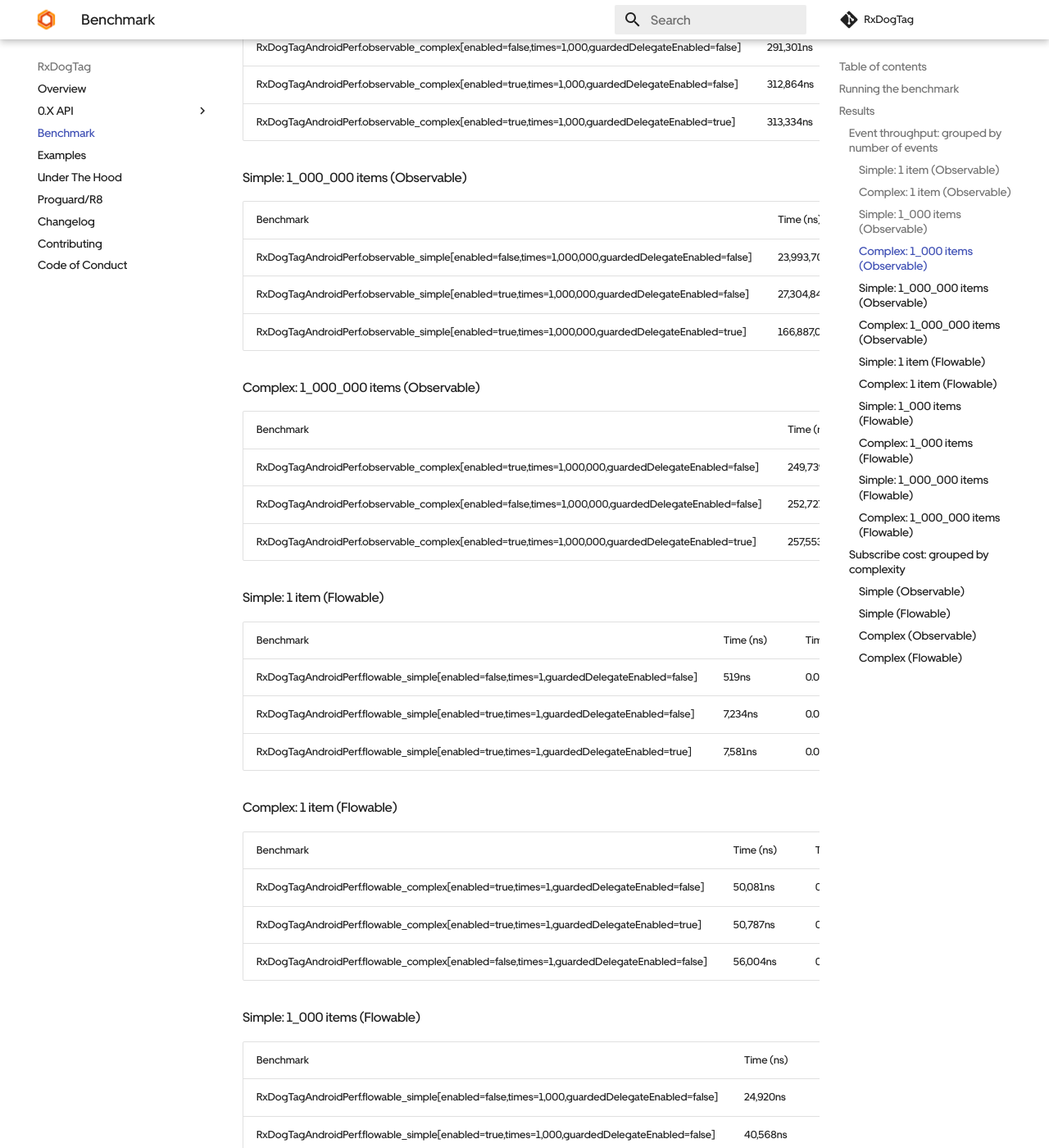
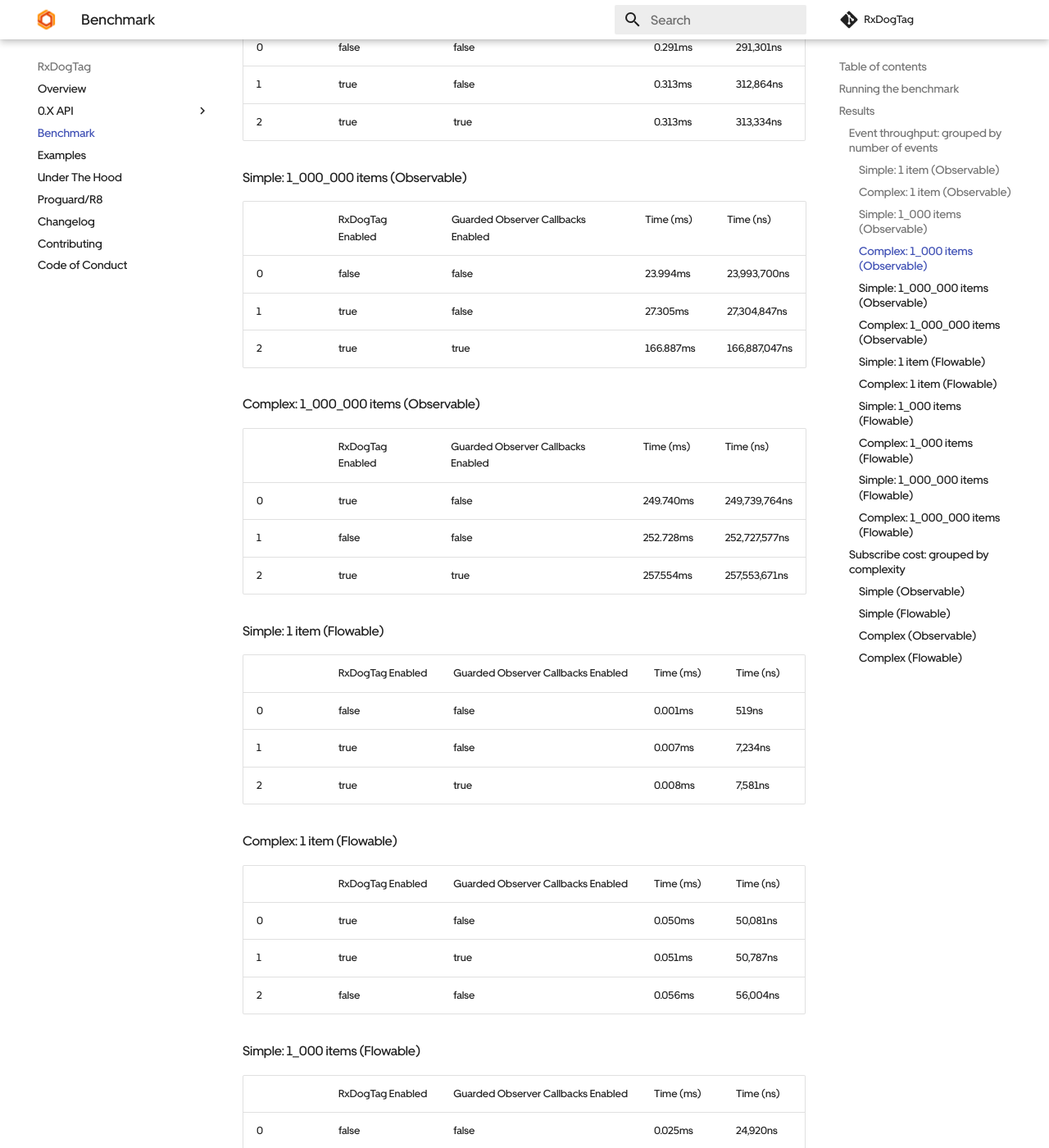
Before and after one commit to uber/RxDogTag, an MkDocs documentation site: the page built from docs/benchmark.md, in a window 1280 px wide and 1400 px high, scrolled down 1524 px. Shown: the whole window at 82% size. Built offline with MkDocs 1.6.1 and Material for MkDocs 9.7.7, drawn with Linux system fonts in a browser that asks for light colours; comment, search, counter and statistics services are not loaded; some of the changed text lies outside the part shown.

Commit message:
Simplify columns and naming
Now it all fits on a page

```diff
--- a/docs/benchmark.md
+++ b/docs/benchmark.md
@@ -17,88 +17,88 @@
 Measures the amount of time it takes for given number of elements to pass through the stream.
 
 #### Simple: 1 item (Observable)
-| Benchmark | Time (ns) | Time (ms) |
-|----------|------------|-----------|
-| RxDogTagAndroidPerf.observable_simple[enabled=false,times=1,guardedDelegateEnabled=false]          |         532ns |   0.001ms |
-| RxDogTagAndroidPerf.observable_simple[enabled=true,times=1,guardedDelegateEnabled=false]           |       7,060ns |   0.007ms |
-| RxDogTagAndroidPerf.observable_simple[enabled=true,times=1,guardedDelegateEnabled=true]            |       7,378ns |   0.007ms |
+|  | RxDogTag Enabled | Guarded Observer Callbacks Enabled | Time (ms) | Time (ns) |
+|----------|----------|----------|------------|-----------|
+| 0 | false | false |   0.001ms |         532ns |
+| 1 | true  | false |   0.007ms |       7,060ns |
+| 2 | true  | true  |   0.007ms |       7,378ns |
 
 #### Complex: 1 item (Observable)
-| Benchmark | Time (ns) | Time (ms) |
-|----------|------------|-----------|
-| RxDogTagAndroidPerf.observable_complex[enabled=true,times=1,guardedDelegateEnabled=false]          |      49,195ns | 0.049ms |
-| RxDogTagAndroidPerf.observable_complex[enabled=true,times=1,guardedDelegateEnabled=true]           |      50,492ns | 0.050ms |
-| RxDogTagAndroidPerf.observable_complex[enabled=false,times=1,guardedDelegateEnabled=false]         |      53,672ns | 0.054ms |
+|  | RxDogTag Enabled | Guarded Observer Callbacks Enabled | Time (ms) | Time (ns) |
+|----------|----------|----------|------------|-----------|
+| 0 | true  | false | 0.049ms |      49,195ns |
+| 1 | true  | true  | 0.050ms |      50,492ns |
+| 2 | false | false | 0.054ms |      53,672ns |
 
 #### Simple: 1_000 items (Observable)
-| Benchmark | Time (ns) | Time (ms) |
-|----------|------------|-----------|
-| RxDogTagAndroidPerf.observable_simple[enabled=false,times=1,000,guardedDelegateEnabled=false]      |      23,968ns |  0.024ms |
-| RxDogTagAndroidPerf.observable_simple[enabled=true,times=1,000,guardedDelegateEnabled=false]       |      40,743ns |  0.041ms |
-| RxDogTagAndroidPerf.observable_simple[enabled=true,times=1,000,guardedDelegateEnabled=true]        |     152,943ns |  0.153ms |
+|  | RxDogTag Enabled | Guarded Observer Callbacks Enabled | Time (ms) | Time (ns) |
+|----------|----------|----------|------------|-----------|
+| 0 | false | false |  0.024ms |      23,968ns |
+| 1 | true  | false |  0.041ms |      40,743ns |
+| 2 | true  | true  |  0.153ms |     152,943ns |
 
 #### Complex: 1_000 items (Observable)
-| Benchmark | Time (ns) | Time (ms) |
-|----------|------------|-----------|
-| RxDogTagAndroidPerf.observable_complex[enabled=false,times=1,000,guardedDelegateEnabled=false]     |     291,301ns | 0.291ms |
-| RxDogTagAndroidPerf.observable_complex[enabled=true,times=1,000,guardedDelegateEnabled=false]      |     312,864ns | 0.313ms |
-| RxDogTagAndroidPerf.observable_complex[enabled=true,times=1,000,guardedDelegateEnabled=true]       |     313,334ns | 0.313ms |
+|  | RxDogTag Enabled | Guarded Observer Callbacks Enabled | Time (ms) | Time (ns) |
+|----------|----------|----------|------------|-----------|
+| 0 | false | false | 0.291ms |     291,301ns |
+| 1 | true  | false | 0.313ms |     312,864ns |
+| 2 | true  | true  | 0.313ms |     313,334ns |
 
 #### Simple: 1_000_000 items (Observable)
-| Benchmark | Time (ns) | Time (ms) |
-|----------|------------|-----------|
-| RxDogTagAndroidPerf.observable_simple[enabled=false,times=1,000,000,guardedDelegateEnabled=false]  |  23,993,700ns | 23.994ms |
-| RxDogTagAndroidPerf.observable_simple[enabled=true,times=1,000,000,guardedDelegateEnabled=false]   |  27,304,847ns | 27.305ms |
-| RxDogTagAndroidPerf.observable_simple[enabled=true,times=1,000,000,guardedDelegateEnabled=true]    | 166,887,047ns | 166.887ms |
+|  | RxDogTag Enabled | Guarded Observer Callbacks Enabled | Time (ms) | Time (ns) |
+|----------|----------|----------|------------|-----------|
+| 0 | false | false | 23.994ms |  23,993,700ns |
+| 1 | true  | false | 27.305ms |  27,304,847ns |
+| 2 | true  | true  | 166.887ms | 166,887,047ns |
 
 #### Complex: 1_000_000 items (Observable)
-| Benchmark | Time (ns) | Time (ms) |
-|----------|------------|-----------|
-| RxDogTagAndroidPerf.observable_complex[enabled=true,times=1,000,000,guardedDelegateEnabled=false]  | 249,739,764ns | 249.740ms |
-| RxDogTagAndroidPerf.observable_complex[enabled=false,times=1,000,000,guardedDelegateEnabled=false] | 252,727,577ns | 252.728ms |
-| RxDogTagAndroidPerf.observable_complex[enabled=true,times=1,000,000,guardedDelegateEnabled=true]   | 257,553,671ns | 257.554ms |
+|  | RxDogTag Enabled | Guarded Observer Callbacks Enabled | Time (ms) | Time (ns) |
+|----------|----------|----------|------------|-----------|
+| 0 | true  | false | 249.740ms | 249,739,764ns |
+| 1 | false | false | 252.728ms | 252,727,577ns |
+| 2 | true  | true  | 257.554ms | 257,553,671ns |
 
 #### Simple: 1 item (Flowable)
-| Benchmark | Time (ns) | Time (ms) |
-|----------|------------|-----------|
-| RxDogTagAndroidPerf.flowable_simple[enabled=false,times=1,guardedDelegateEnabled=false]            |         519ns |   0.001ms |
-| RxDogTagAndroidPerf.flowable_simple[enabled=true,times=1,guardedDelegateEnabled=false]             |       7,234ns |   0.007ms |
-| RxDogTagAndroidPerf.flowable_simple[enabled=true,times=1,guardedDelegateEnabled=true]              |       7,581ns |   0.008ms |
+|  | RxDogTag Enabled | Guarded Observer Callbacks Enabled | Time (ms) | Time (ns) |
+|----------|----------|----------|------------|-----------|
+| 0 | false | false |   0.001ms |         519ns |
+| 1 | true  | false |   0.007ms |       7,234ns |
+| 2 | true  | true  |   0.008ms |       7,581ns |
 
 #### Complex: 1 item (Flowable)
-| Benchmark | Time (ns) | Time (ms) |
-|----------|------------|-----------|
-| RxDogTagAndroidPerf.flowable_complex[enabled=true,times=1,guardedDelegateEnabled=false]            |      50,081ns | 0.050ms |
-| RxDogTagAndroidPerf.flowable_complex[enabled=true,times=1,guardedDelegateEnabled=true]             |      50,787ns | 0.051ms |
-| RxDogTagAndroidPerf.flowable_complex[enabled=false,times=1,guardedDelegateEnabled=false]           |      56,004ns | 0.056ms |
+|  | RxDogTag Enabled | Guarded Observer Callbacks Enabled | Time (ms) | Time (ns) |
+|----------|----------|----------|------------|-----------|
+| 0 | true  | false | 0.050ms |      50,081ns |
+| 1 | true  | true  | 0.051ms |      50,787ns |
+| 2 | false | false | 0.056ms |      56,004ns |
 
 #### Simple: 1_000 items (Flowable)
-| Benchmark | Time (ns) | Time (ms) |
-|----------|------------|-----------|
-| RxDogTagAndroidPerf.flowable_simple[enabled=false,times=1,000,guardedDelegateEnabled=false]        |      24,920ns |  0.025ms |
-| RxDogTagAndroidPerf.flowable_simple[enabled=true,times=1,000,guardedDelegateEnabled=false]         |      40,568ns |  0.041ms |
-| RxDogTagAndroidPerf.flowable_simple[enabled=true,times=1,000,guardedDelegateEnabled=true]          |     153,124ns |  0.153ms |
+|  | RxDogTag Enabled | Guarded Observer Callbacks Enabled | Time (ms) | Time (ns) |
+|----------|----------|----------|------------|-----------|
+| 0 | false | false |  0.025ms |      24,920ns |
+| 1 | true  | false |  0.041ms |      40,568ns |
+| 2 | true  | true  |  0.153ms |     153,124ns |
 
 #### Complex: 1_000 items (Flowable)
-| Benchmark | Time (ns) | Time (ms) |
-|----------|------------|-----------|
-| RxDogTagAndroidPerf.flowable_complex[enabled=false,times=1,000,guardedDelegateEnabled=false]       |     273,178ns | 0.273ms |
-| RxDogTagAndroidPerf.flowable_complex[enabled=true,times=1,000,guardedDelegateEnabled=true]         |     342,812ns | 0.343ms |
-| RxDogTagAndroidPerf.flowable_complex[enabled=true,times=1,000,guardedDelegateEnabled=false]        |     375,208ns | 0.375ms |
+|  | RxDogTag Enabled | Guarded Observer Callbacks Enabled | Time (ms) | Time (ns) |
+|----------|----------|----------|------------|-----------|
+| 0 | false | false | 0.273ms |     273,178ns |
+| 1 | true  | true  | 0.343ms |     342,812ns |
+| 2 | true  | false | 0.375ms |     375,208ns |
 
 #### Simple: 1_000_000 items (Flowable)
-| Benchmark | Time (ns) | Time (ms) |
-|----------|------------|-----------|
-| RxDogTagAndroidPerf.flowable_simple[enabled=false,times=1,000,000,guardedDelegateEnabled=false]    |  23,952,919ns | 23.953ms |
-| RxDogTagAndroidPerf.flowable_simple[enabled=true,times=1,000,000,guardedDelegateEnabled=false]     |  26,791,825ns | 26.792ms |
-| RxDogTagAndroidPerf.flowable_simple[enabled=true,times=1,000,000,guardedDelegateEnabled=true]      | 162,547,359ns | 162.547ms |
+|  | RxDogTag Enabled | Guarded Observer Callbacks Enabled | Time (ms) | Time (ns) |
+|----------|----------|----------|------------|-----------|
+| 0 | false | false | 23.953ms |  23,952,919ns |
+| 1 | true  | false | 26.792ms |  26,791,825ns |
+| 2 | true  | true  | 162.547ms | 162,547,359ns |
 
 #### Complex: 1_000_000 items (Flowable)
-| Benchmark | Time (ns) | Time (ms) |
-|----------|------------|-----------|
-| RxDogTagAndroidPerf.flowable_complex[enabled=true,times=1,000,000,guardedDelegateEnabled=true]     | 300,186,228ns | 300.186ms |
-| RxDogTagAndroidPerf.flowable_complex[enabled=true,times=1,000,000,guardedDelegateEnabled=false]    | 302,880,498ns | 302.881ms |
-| RxDogTagAndroidPerf.flowable_complex[enabled=false,times=1,000,000,guardedDelegateEnabled=false]   | 304,952,062ns | 304.952ms |
+|  | RxDogTag Enabled | Guarded Observer Callbacks Enabled | Time (ms) | Time (ns) |
+|----------|----------|----------|------------|-----------|
+| 0 | true  | true  | 300.186ms | 300,186,228ns |
+| 1 | true  | false | 302.881ms | 302,880,498ns |
+| 2 | false | false | 304.952ms | 304,952,062ns |
 
 
 ### Subscribe cost: grouped by complexity
@@ -106,25 +106,25 @@
 This measures the cost to subscription incurred by RxDogTag.
 
 #### Simple (Observable)
-| Benchmark | Time (ns) | Time (ms) |
-|----------|------------|-----------|
-| RxDogTagAndroidPerf.observable_simple[enabled=false,times=0,guardedDelegateEnabled=false]          |         331ns |   0.000ms |
-| RxDogTagAndroidPerf.observable_simple[enabled=true,times=0,guardedDelegateEnabled=false]           |       7,275ns |   0.007ms |
+|  | RxDogTag Enabled | Guarded Observer Callbacks Enabled | Time (ms) | Time (ns) |
+|----------|----------|----------|------------|-----------|
+| 0 | false | false |   0.000ms |         331ns |
+| 1 | true  | false |   0.007ms |       7,275ns |
 
 #### Simple (Flowable)
-| Benchmark | Time (ns) | Time (ms) |
-|----------|------------|-----------|
-| RxDogTagAndroidPerf.flowable_simple[enabled=false,times=0,guardedDelegateEnabled=false]            |         365ns |   0.000ms |
-| RxDogTagAndroidPerf.flowable_simple[enabled=true,times=0,guardedDelegateEnabled=false]             |       7,506ns |   0.008ms |
+|  | RxDogTag Enabled | Guarded Observer Callbacks Enabled | Time (ms) | Time (ns) |
+|----------|----------|----------|------------|-----------|
+| 0 | false | false |   0.000ms |         365ns |
+| 1 | true  | false |   0.008ms |       7,506ns |
 
 #### Complex (Observable)
-| Benchmark | Time (ns) | Time (ms) |
-|----------|------------|-----------|
-| RxDogTagAndroidPerf.observable_complex[enabled=false,times=0,guardedDelegateEnabled=false]         |       1,673ns |  0.002ms |
-| RxDogTagAndroidPerf.observable_complex[enabled=true,times=0,guardedDelegateEnabled=false]          |       9,770ns |  0.010ms |
+|  | RxDogTag Enabled | Guarded Observer Callbacks Enabled | Time (ms) | Time (ns) |
+|----------|----------|----------|------------|-----------|
+| 0 | false | false |  0.002ms |       1,673ns |
+| 1 | true  | false |  0.010ms |       9,770ns |
 
 #### Complex (Flowable)
-| Benchmark | Time (ns) | Time (ms) |
-|----------|------------|-----------|
-| RxDogTagAndroidPerf.flowable_complex[enabled=false,times=0,guardedDelegateEnabled=false]           |       5,741ns |  0.006ms |
-| RxDogTagAndroidPerf.flowable_complex[enabled=true,times=0,guardedDelegateEnabled=false]            |      20,783ns |  0.021ms |
+|  | RxDogTag Enabled | Guarded Observer Callbacks Enabled | Time (ms) | Time (ns) |
+|----------|----------|----------|------------|-----------|
+| 0 | false | false |  0.006ms |       5,741ns |
+| 1 | true  | false |  0.021ms |      20,783ns |
```
Also changed, not shown: 1 other file.
